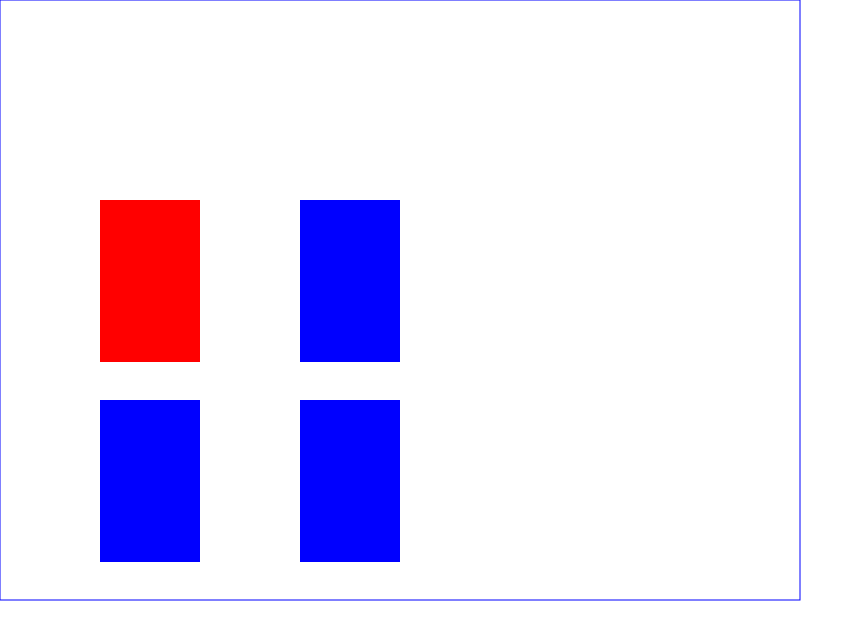
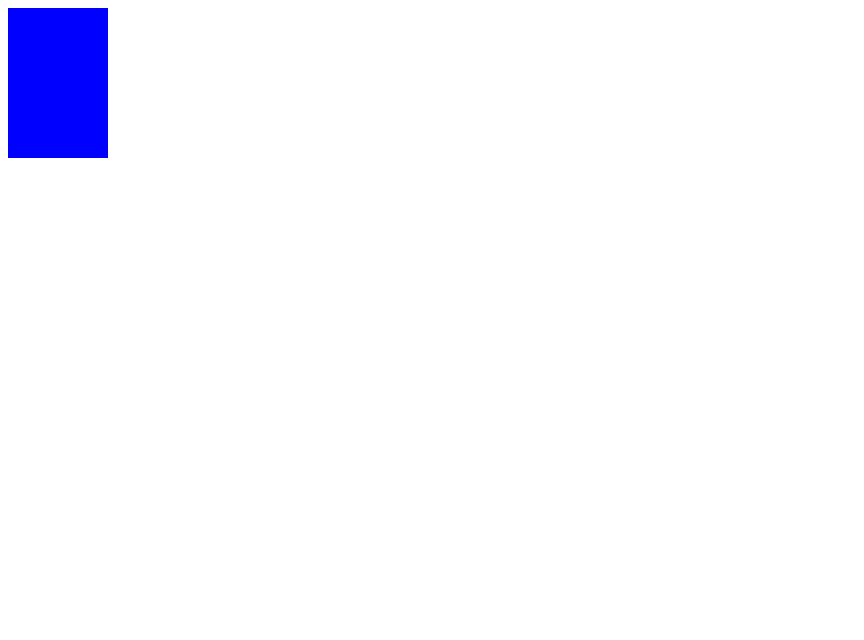
Before and after one commit to iwtn/concentration, a React (Create React App) app: page / in a window 1280 px wide. Shown: the top 640 px of the page, without its empty margins (0-864 px from the left). Built offline with nearby package versions, Linux system fonts and the light colour scheme.

Commit message:
flip card

```diff
--- /dev/null
+++ b/src/components/Card.js
@@ -0,0 +1,33 @@
+import React, { Component } from 'react';
+import PropTypes from 'prop-types'
+
+class Card extends Component {
+  constructor(props) {
+    super(props);
+  }
+
+  render() {
+    const { side, onFlip } = this.props;
+    const color = (side === 'front') ? 'red' : 'blue';
+    return (
+      <svg>
+        <rect
+          onClick={onFlip}
+          x={this.props.x}
+          y={this.props.y}
+          width="100"
+          height="162"
+          fill={color}
+          strokeWidth="0"
+        />
+      </svg>
+    )
+  }
+}
+
+Card.propTypes = {
+  side: PropTypes.string.isRequired,
+  onFlip: PropTypes.func.isRequired
+}
+
+export default Card;
--- a/src/index.js
+++ b/src/index.js
@@ -1,8 +1,19 @@
-import React from 'react';
-import ReactDOM from 'react-dom';
-import './index.css';
-import App from './App';
-import registerServiceWorker from './registerServiceWorker';
+import React from 'react'
+import ReactDOM from 'react-dom'
+import { createStore } from 'redux'
+import Card from './components/Card'
+import card from './reducers'
 
-ReactDOM.render(<App />, document.getElementById('root'));
-registerServiceWorker();
+const store = createStore(card)
+const rootEl = document.getElementById('root')
+
+const render = () => ReactDOM.render(
+  <Card
+    side={store.getState()}
+    onFlip={() => store.dispatch({ type: 'FLIP' })}
+  />,
+  rootEl
+)
+
+render()
+store.subscribe(render)
--- /dev/null
+++ b/src/reducers/index.js
@@ -0,0 +1,8 @@
+export default (side = 'back', action) => {
+  switch (action.type) {
+    case 'FLIP':
+      return ((side === 'back') ? 'front' : 'back');
+    default:
+      return side;
+  }
+}
```
